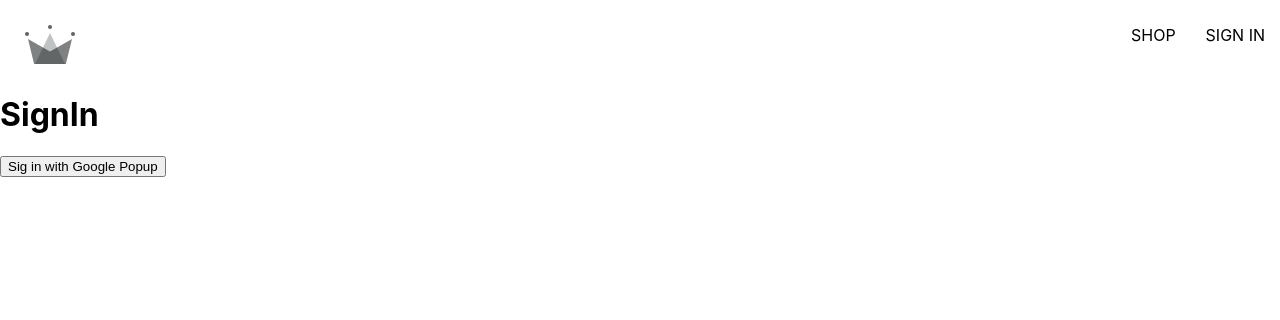
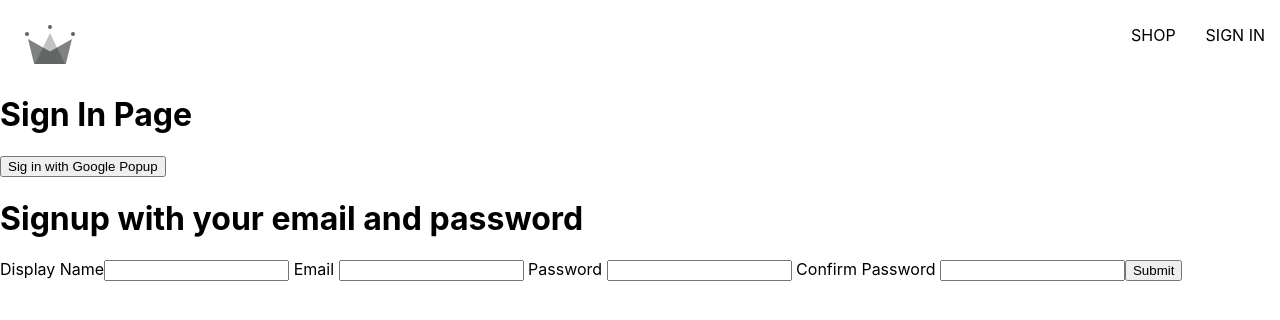
Before and after one commit to breakdaiz/anonymous-clothing, a React (Create React App) app: page /sign-in in a window 1280 px wide. Shown: the top 320 px of the page. Built offline with nearby package versions, Linux system fonts and the light colour scheme.

Commit message:
fix height directory

```diff
--- a/src/App.js
+++ b/src/App.js
@@ -3,6 +3,7 @@
 import { Route, Routes } from 'react-router-dom';
 import Navigation from './components/navigation/navigation.component';
 import SignIn from './components/sign-in/sign-in.component';
+import SignUpForm from './components/sign-up-form/signup-form.component';
 
 
 
@@ -12,6 +13,7 @@
 				<Route path='/' element={<Navigation/>} >
 					<Route index element={<Home/>} />
 					<Route path='sign-in'  element={<SignIn/>} />
+
 				</Route>
 			</Routes>
 	);
--- a/src/components/category-item/category-item.component.jsx
+++ b/src/components/category-item/category-item.component.jsx
@@ -1,10 +1,10 @@
-import './category-item.styles.scss';
-import React from 'react';
+import "./category-item.styles.scss";
+import React from "react";
 
 const CategoryItem = ({ category }) => {
-	const { imageUrl, title } = category;
+  const { imageUrl, title, size } = category;
   return (
-		<div className='category-container'>
+    <div className={`category-container ${size}`}>
       <div
         className='background-image'
         style={{
--- a/src/components/routes/home/home.component.jsx
+++ b/src/components/routes/home/home.component.jsx
@@ -1,38 +1,37 @@
-import React from 'react';
-import Directory from '../../directory/directory-component';
+import React from "react";
+import Directory from "../../directory/directory-component";
 
 const Home = () => {
-
   const categories = [
     {
       id: 1,
-			title: 'hats',
-			imageUrl: 'https://i.ibb.co/cvpntL1/hats.png',
+      title: "hats",
+      imageUrl: "https://i.ibb.co/cvpntL1/hats.png",
     },
     {
       id: 2,
-			title: 'jackets',
-			imageUrl: 'https://i.ibb.co/px2tCc3/jackets.png',
+      title: "jackets",
+      imageUrl: "https://i.ibb.co/px2tCc3/jackets.png",
     },
     {
       id: 3,
-			title: 'sneakers',
-			imageUrl: 'https://i.ibb.co/0jqHpnp/sneakers.png',
+      title: "sneakers",
+      imageUrl: "https://i.ibb.co/0jqHpnp/sneakers.png",
     },
     {
       id: 4,
-			title: 'womens',
-			imageUrl: 'https://i.ibb.co/GCCdy8t/womens.png',
+      title: "womens",
+      imageUrl: "https://i.ibb.co/GCCdy8t/womens.png",
+      size: "large",
     },
     {
       id: 5,
-			title: 'mens',
-			imageUrl: 'https://i.ibb.co/R70vBrQ/men.png',
+      title: "mens",
+      imageUrl: "https://i.ibb.co/R70vBrQ/men.png",
+      size: "large",
     },
   ];
-	return (
-		<Directory categories={categories}/>
-	);
+  return <Directory categories={categories} />;
 };
 
 export default Home;
--- a/src/components/sign-in/sign-in.component.jsx
+++ b/src/components/sign-in/sign-in.component.jsx
@@ -1,7 +1,15 @@
 
-import {signInWithGooglePopup, createUserDocumentFromAuth } from  '../../utils/firebase/firebase.utils';
+import {
+    signInWithGooglePopup,
+    createUserDocumentFromAuth,
+} from  '../../utils/firebase/firebase.utils';
 
+import SignUpForm from '../sign-up-form/signup-form.component';
+import { useState } from 'react';
 const SignIn = () => {
+
+
+
     const logGoogleUser = async () =>  {
         const { user }   = await signInWithGooglePopup();
         const userDocRef = await createUserDocumentFromAuth(user);
@@ -10,8 +18,9 @@
 
     return (
         <div>
-            <h1>SignIn</h1>
+            <h1>Sign In Page</h1>
             <button onClick={logGoogleUser}> Sig in with Google Popup </button>
+            <SignUpForm/>
         </div>
     )
 }
--- /dev/null
+++ b/src/components/sign-up-form/signup-form.component.jsx
@@ -0,0 +1,43 @@
+import React from 'react';
+import { useState } from 'react';
+
+
+const defaultFormFields = {
+    displayName: "",
+    email: "",
+    password: "",
+    confirmPassword: ""
+}
+
+const SignUpForm = () => {
+
+    const [formFields, setFormFields]  = useState(defaultFormFields);
+    const { displayName, email, password, confirmPassword } = formFields;
+    const handleChange = (event) => {
+        console.log("event", event.target.name)
+
+
+    }
+
+
+
+    return ( <div>
+        <h1>Signup with your email and password </h1>
+        <form onSubmit={()=> {}}>
+            <label> Display Name</label>
+            <input type="text" required onChange={handleChange}
+            name="displayName"
+            value={displayName}
+            />
+            <label> Email </label>
+            <input type="email" required onChange={handleChange} name="email"></input>
+            <label> Password </label>
+            <input type="password" required onChange={handleChange} name="password" ></input>
+            <label> Confirm Password </label>
+            <input type="password" required onChange={handleChange} name="confirmPassword"></input>
+            <button type="submit"> Submit</button>
+        </form>
+    </div>)
+}
+
+export default SignUpForm;
--- a/src/utils/firebase/firebase.utils.js
+++ b/src/utils/firebase/firebase.utils.js
@@ -23,14 +23,15 @@
 
 // Initialize Firebase
 const firebaseApp = initializeApp(firebaseConfig);
-const provider = new GoogleAuthProvider();
+const googleProvider = new GoogleAuthProvider();
 
-provider.setCustomParameters({
+googleProvider.setCustomParameters({
     prompt: "select_account"
 })
 
 export const auth = getAuth();
-export const signInWithGooglePopup = () => signInWithPopup(auth, provider);
+export const signInWithGooglePopup = () => signInWithPopup(auth, googleProvider);
+export const signInWithGoogleRedirect = () => signInWithRedirect(auth,googleProvider);
 export const db = getFirestore();
 
 export const createUserDocumentFromAuth = async (userAuth) => {
```
Lines whose indentation alone changed are shown as unchanged.
